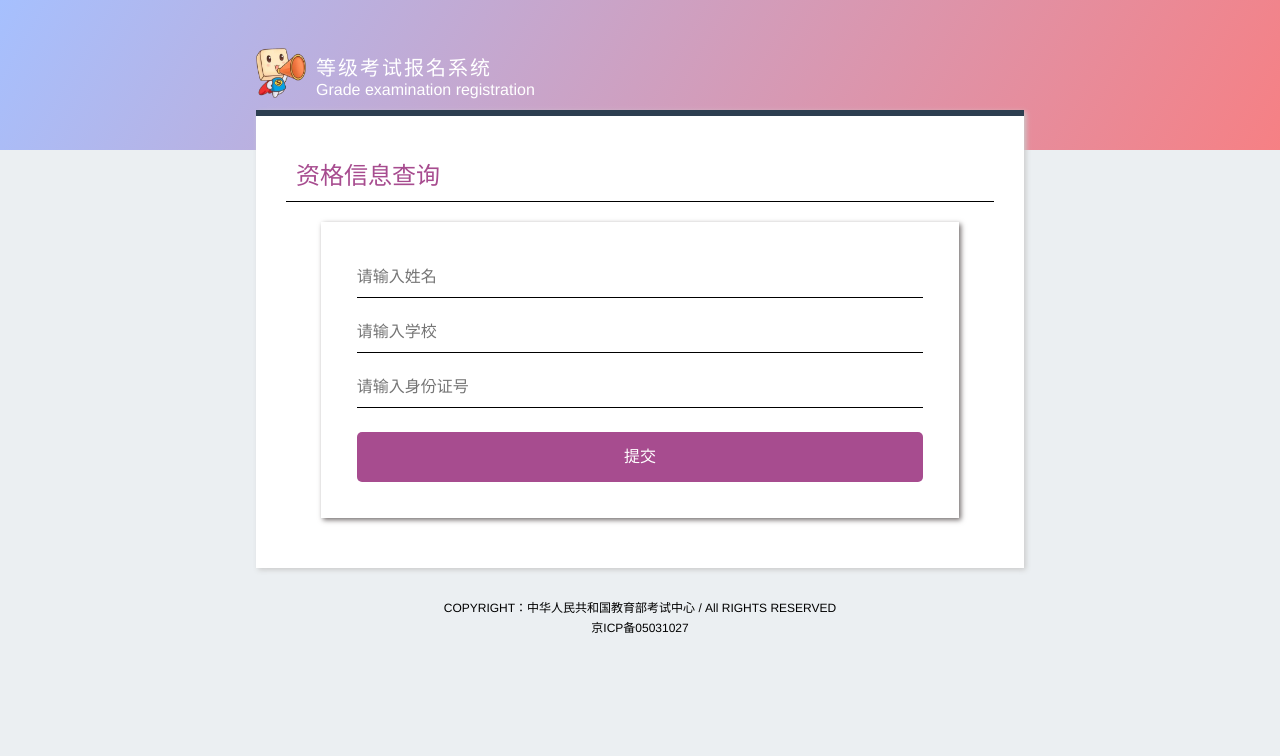
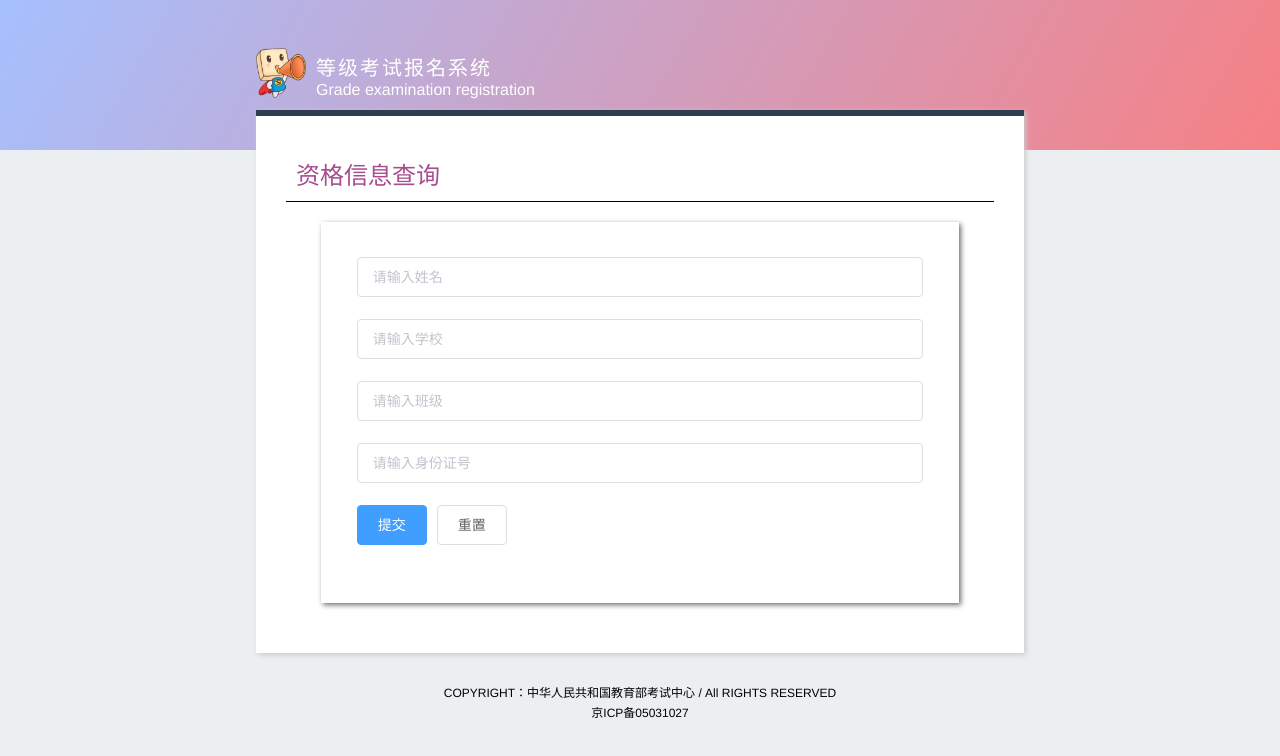
Before and after one commit to JaneChelle/RegistrationSystem, a Vue app: page /enroll in a window 1280 px wide. Shown: the top 756 px of the page. Built offline with nearby package versions, Linux system fonts and the light colour scheme; sample sign-in values are in the browser's storage; a small style sheet from the web is missing.

Commit message:
报名成功

```diff
--- a/src/views/enroll.vue
+++ b/src/views/enroll.vue
@@ -15,12 +15,24 @@
         <div class="main">
           <h2>资格信息查询</h2>
           <div class="write">
-            <form action="">
-              <div class="boxInp"><input type="text" placeholder="请输入姓名"></div>
-              <div class="boxInp"><input type="text" placeholder="请输入学校"></div>
-              <div class="boxInp"><input type="text" placeholder="请输入身份证号"></div>
-              <input type="submit" value="提交" class="submit">
-            </form>
+          <el-form :model="ruleForm" status-icon :rules="rules" ref="ruleForm" label-width="100px" class="demo-ruleForm">
+            <el-form-item label="" prop="name">
+                <el-input  v-model="ruleForm.name" autocomplete="off" placeholder="请输入姓名"></el-input>
+            </el-form-item>
+            <el-form-item label="" prop="school">
+                <el-input v-model="ruleForm.school" autocomplete="off" placeholder="请输入学校"></el-input>
+            </el-form-item>
+            <el-form-item label="" prop="className">
+                <el-input type="text" v-model="ruleForm.className" autocomplete="off" placeholder="请输入班级"></el-input>
+            </el-form-item>
+            <el-form-item label="" prop="idCard">
+                <el-input type="text" v-model="ruleForm.idCard" autocomplete="off" placeholder="请输入身份证号"></el-input>
+            </el-form-item>
+            <el-form-item>
+                <el-button type="primary" @click="submitForm('ruleForm')">提交</el-button>
+                <el-button @click="resetForm('ruleForm')">重置</el-button>
+            </el-form-item>
+          </el-form>
           </div>
         </div>
       </div>
@@ -32,8 +44,114 @@
 </template>
 
 <script>
+ import BaseUrl from '../api/index';
 export default {
-
+    data() {
+     var checkName = (rule, value, callback) => {
+       const nameReg = /^[\u4E00-\u9FA5]{2,4}$/;
+      if (!value) {
+        return callback(new Error('姓名不能为空'))
+      }
+      setTimeout(() => {
+          if (nameReg.test(value)) {
+            callback()
+          } else {
+            callback(new Error('格式不正确'))
+          }
+      }, 100)
+    }
+    var checkIdCard = (rule, value, callback) => {
+      const idCardReg = /(^[1-9]\d{5}(18|19|([23]\d))\d{2}((0[1-9])|(10|11|12))(([0-2][1-9])|10|20|30|31)\d{3}[0-9Xx]$)|(^[1-9]\d{5}\d{2}((0[1-9])|(10|11|12))(([0-2][1-9])|10|20|30|31)\d{3}$)/;
+    if (!value) {
+      return callback(new Error('身份证号不能为空'))
+    }
+    setTimeout(() => {
+      if (idCardReg.test(value)) {
+        callback()
+      } else {
+        callback(new Error('请输入正确的身份证格式'))
+      }
+    }, 100)
+  }
+  var checkSchool = (rule, value, callback) => {
+    if (!value) {
+      return callback(new Error('学校不能为空'))
+    }else{
+      callback()
+    }
+  }
+  var checkClassName = (rule, value, callback) => {
+    if (!value) {
+      return callback(new Error('班级不能为空'))
+    }else{
+      callback()
+    }
+  }
+      return {
+        ruleForm: {
+          name: '',
+          school: '',
+          className: '',
+          idCard: ''
+        },
+        rules: {
+          name: [
+            { validator: checkName, trigger: 'blur' }
+          ],
+          idCard: [
+            { validator: checkIdCard, trigger: 'blur' }
+          ],
+          school: [
+            { validator: checkSchool, trigger: 'blur' }
+          ],
+          className: [
+            { validator: checkClassName, trigger: 'blur' }
+          ]
+        }
+      };
+    },
+    methods: {
+      submitForm(formName) {
+        this.$refs[formName].validate((valid) => {
+          if (valid) {
+           alert('submit!');
+            let v = this;
+            this.$axios({
+              method: 'post',
+              url: BaseUrl + '/student/signUp',
+              headers: {
+                token: window.localStorage["Authorization"]
+              },
+              data: {
+                'name': v.ruleForm.name,
+                'school': v.ruleForm.school,
+                'className': v.ruleForm.className,
+                'idCard': v.ruleForm.idCard
+              }
+            }).then(function(res){
+              if(res.data.code == 1){
+                v.$message({
+                  message: '报名成功',
+                  type: 'success',
+                  showClose: true
+                })
+              } else{
+                v.$message({
+                  message: res.data.msg,
+                  showClose: true
+                })
+              }
+            })
+          } else {
+            console.log('提交失败');
+            return false;
+          }
+        });
+      },
+      resetForm(formName) {
+        this.$refs[formName].resetFields();
+      }
+    }
 }
 </script>
 
@@ -92,35 +210,9 @@ export default {
         padding 5%
         box-sizing border-box
         margin 20px auto
-        form
-          .boxInp
-            width 100%
-            height 40px
-            margin 15px 0
-            &:first-child
-              margin-top 0
-            input
-              height 40px
-              width 100%
-              line-height 40px
-              border none
-              outline none
-              font-size 16px
-              border-bottom 1px solid
-              transition left 0.2s linear, top 0.2s cubic-bezier(.48,0,.94,.28);
-              &:focus
-                border-bottom 2px solid #a74c8f
-          .submit
-              height 50px
-              width 100%
-              line-height 50px
-              margin-top 10px
-              border none
-              outline none
-              font-size 16px
-              background-color #a74c8f
-              color #ffffff
-              border-radius 5px
+        form>div>div
+          margin-left 0 !important
+
   .footer
     width 60%
     color #000
--- a/src/views/enrollment-status.vue
+++ b/src/views/enrollment-status.vue
@@ -15,25 +15,24 @@
         <div class="main">
           <h2>欢迎登录CET考试报名系统</h2>
           <div class="write">
-            <table>
-                <thead>
-                    <tr><td colspan="2" class="tdh">基本信息</td></tr>
-                </thead>
-                <tbody>
-                    <tr>
-                        <td>考次名称：</td>
-                        <td>2020年上半年CET考试</td>
-                    </tr>
-                    <tr>
-                        <td>报名状态：</td>
-                        <td class="info">未报名（或当前通行证账号非报名时账号）</td>
-                    </tr>
-                    <tr>
-                        <td>残疾考生合理便利线下申请截止时间：</td>
-                        <td>2019-11-14 09:00</td>
-                    </tr>
-                </tbody>
-            </table>
+           <el-form :model="ruleForm" status-icon :rules="rules" ref="ruleForm" label-width="100px" class="demo-ruleForm">
+            <el-form-item label="" prop="name">
+                <el-input  v-model="ruleForm.name" autocomplete="off" placeholder="请输入姓名"></el-input>
+            </el-form-item>
+            <el-form-item label="" prop="school">
+                <el-input v-model="ruleForm.school" autocomplete="off" placeholder="请输入学校"></el-input>
+            </el-form-item>
+            <el-form-item label="" prop="className">
+                <el-input type="text" v-model="ruleForm.className" autocomplete="off" placeholder="请输入班级"></el-input>
+            </el-form-item>
+            <el-form-item label="" prop="idCard">
+                <el-input type="text" v-model="ruleForm.idCard" autocomplete="off" placeholder="请输入身份证号"></el-input>
+            </el-form-item>
+            <el-form-item>
+                <el-button type="primary" @click="submitForm('ruleForm')">提交</el-button>
+                <el-button @click="resetForm('ruleForm')">重置</el-button>
+            </el-form-item>
+          </el-form>
             <div class="btn"><router-link class="aa" to="/enroll">开始报名</router-link></div>
           </div>
         </div>
--- a/src/views/sign-up.vue
+++ b/src/views/sign-up.vue
@@ -169,15 +169,7 @@
       },
       resetForm(formName) {
         this.$refs[formName].resetFields();
-      },
-      validEmail(email) {
-        var re = /^(([^<>()[\]\\.,;:\s@"]+(\.[^<>()[\]\\.,;:\s@"]+)*)|(".+"))@((\[[0-9]{1,3}\.[0-9]{1,3}\.[0-9]{1,3}\.[0-9]{1,3}\])|(([a-zA-Z\-0-9]+\.)+[a-zA-Z]{2,}))$/;
-        return re.test(email);
-     },
-    vaildPhone(phone){
-      var ph = /^1[3456789]\d{9}$/
-      return ph.test(phone);
-    }
+      }
     }
   }
 </script>
```
